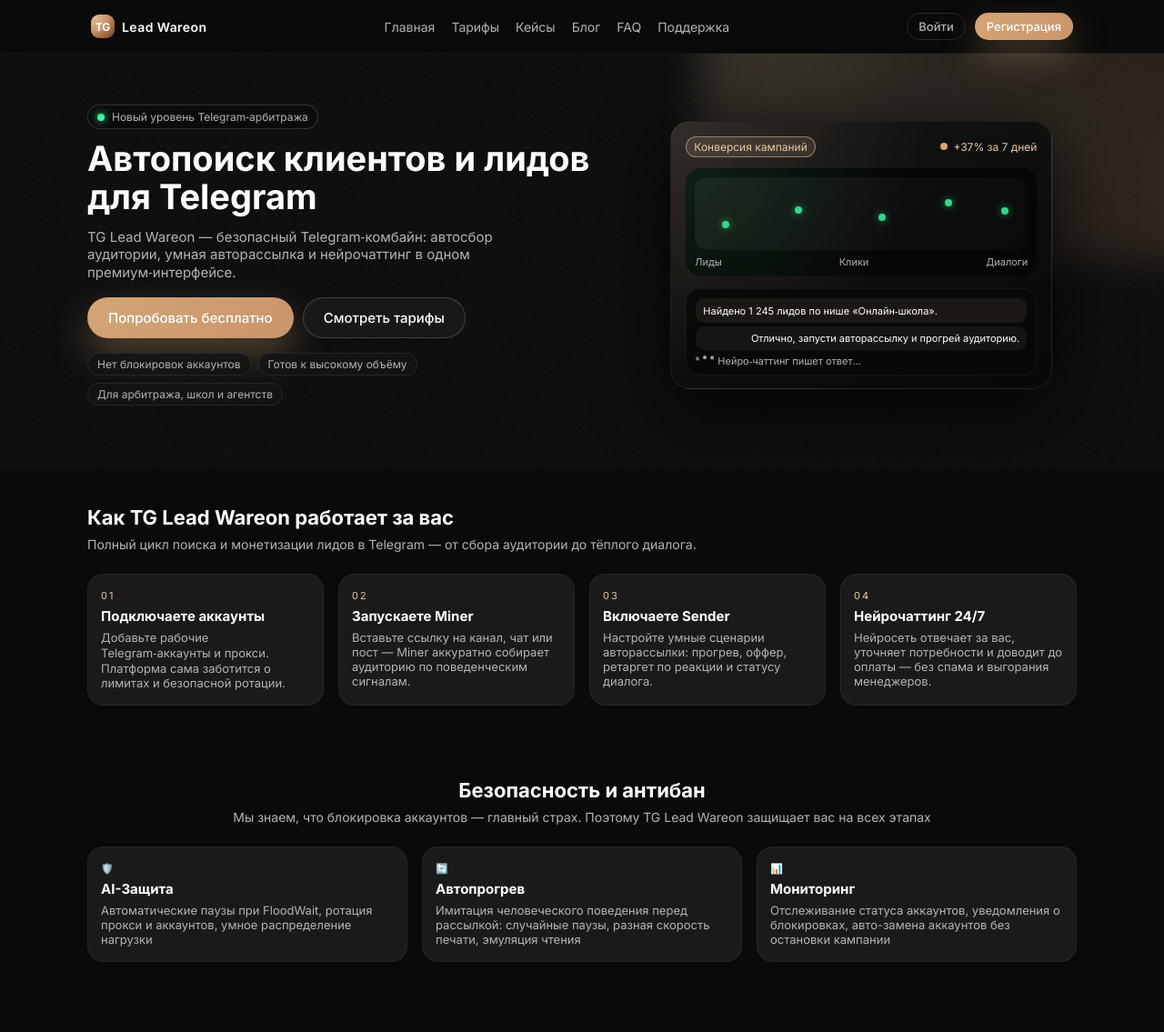
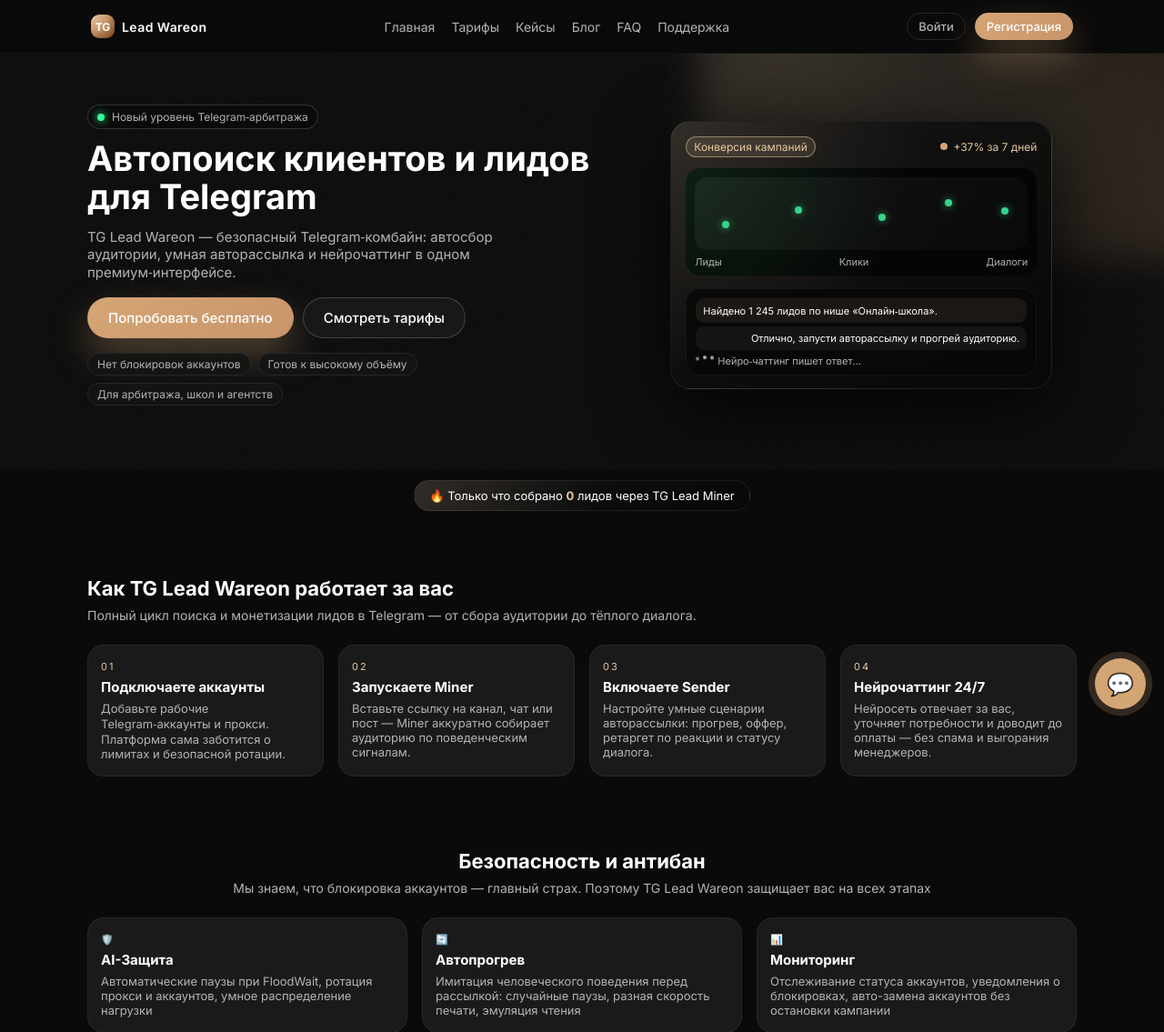
Before and after one commit to dzalil206-commits/lead-ecosystem, a Flask app: page / in a window 1280 px wide. Shown: the top 1135 px of the page at 91% size. Run offline with Flask 3, Linux system fonts and the light colour scheme.

Commit message:
Update index.html

```diff
--- a/templates/index.html
+++ b/templates/index.html
@@ -85,6 +85,19 @@
             </div>
         </div>
     </section>
+
+  <div class="container" style="text-align:center;padding:12px 0;margin-bottom:20px;">
+    <div class="glass" style="display:inline-block;padding:8px 16px;border-radius:999px;font-size:13px;">
+        🔥 Только что собрано <strong style="color:var(--accent-light);" id="live-counter">0</strong> лидов через TG Lead Miner
+    </div>
+</div>
+<script>
+    let count = 182430;
+    setInterval(() => {
+        count += Math.floor(Math.random() * 15) + 1;
+        document.getElementById('live-counter').textContent = count.toLocaleString('ru-RU');
+    }, 3000);
+</script>
 
     <section class="section" id="how">
         <div class="container">
@@ -179,5 +192,8 @@
 </footer>
 
 <script src="{{ url_for('static', filename='script.js') }}"></script>
+  <div style="position:fixed;bottom:20px;right:20px;z-index:100;">
+    <a href="https://t.me/TGLeadSupportBot" target="_blank" style="display:flex;align-items:center;justify-content:center;width:56px;height:56px;border-radius:50%;background:var(--accent);box-shadow:0 4px 20px rgba(212,165,116,0.5);text-decoration:none;font-size:24px;animation:pulse 2s infinite;">💬</a>
+</div>
 </body>
 </html>
```
